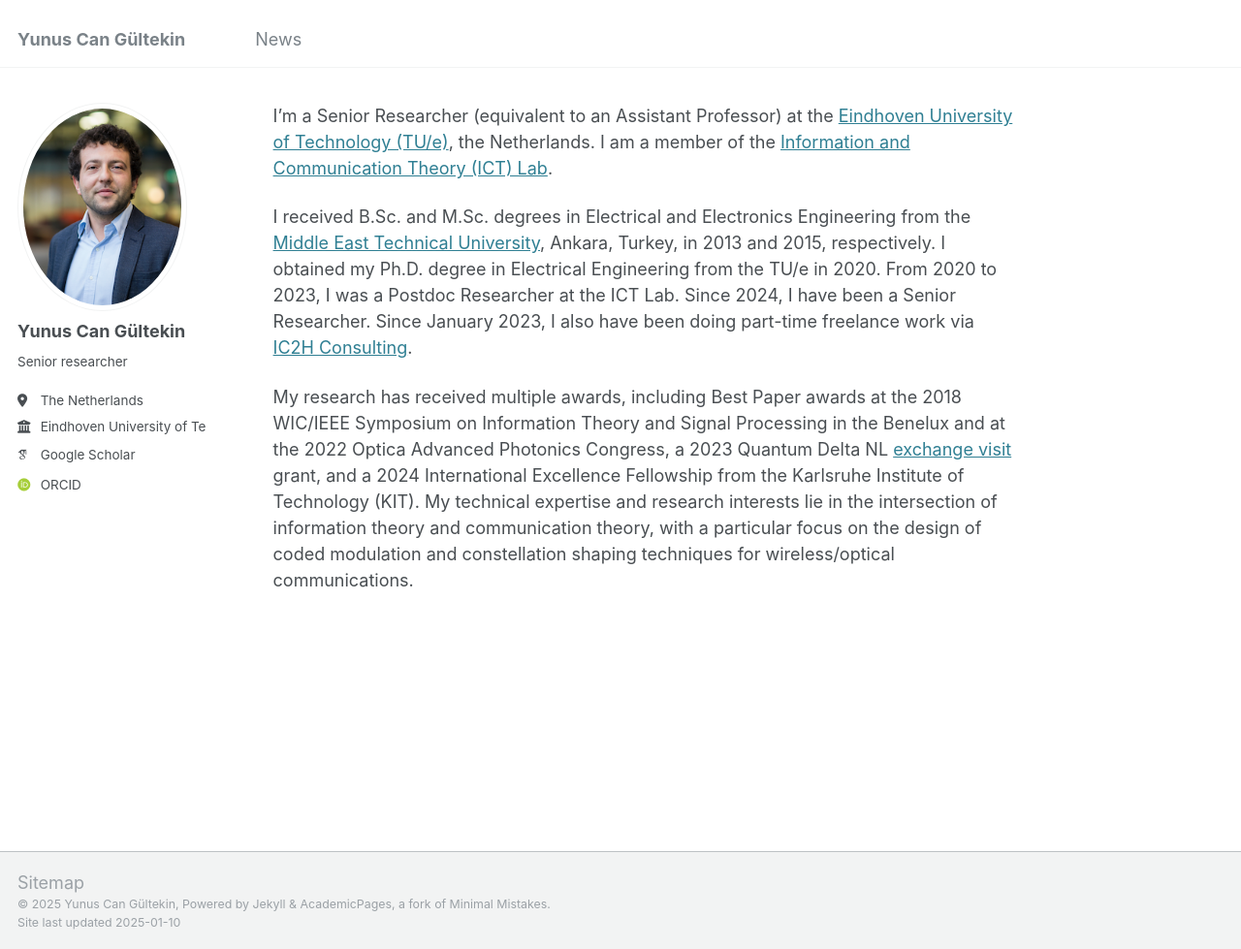
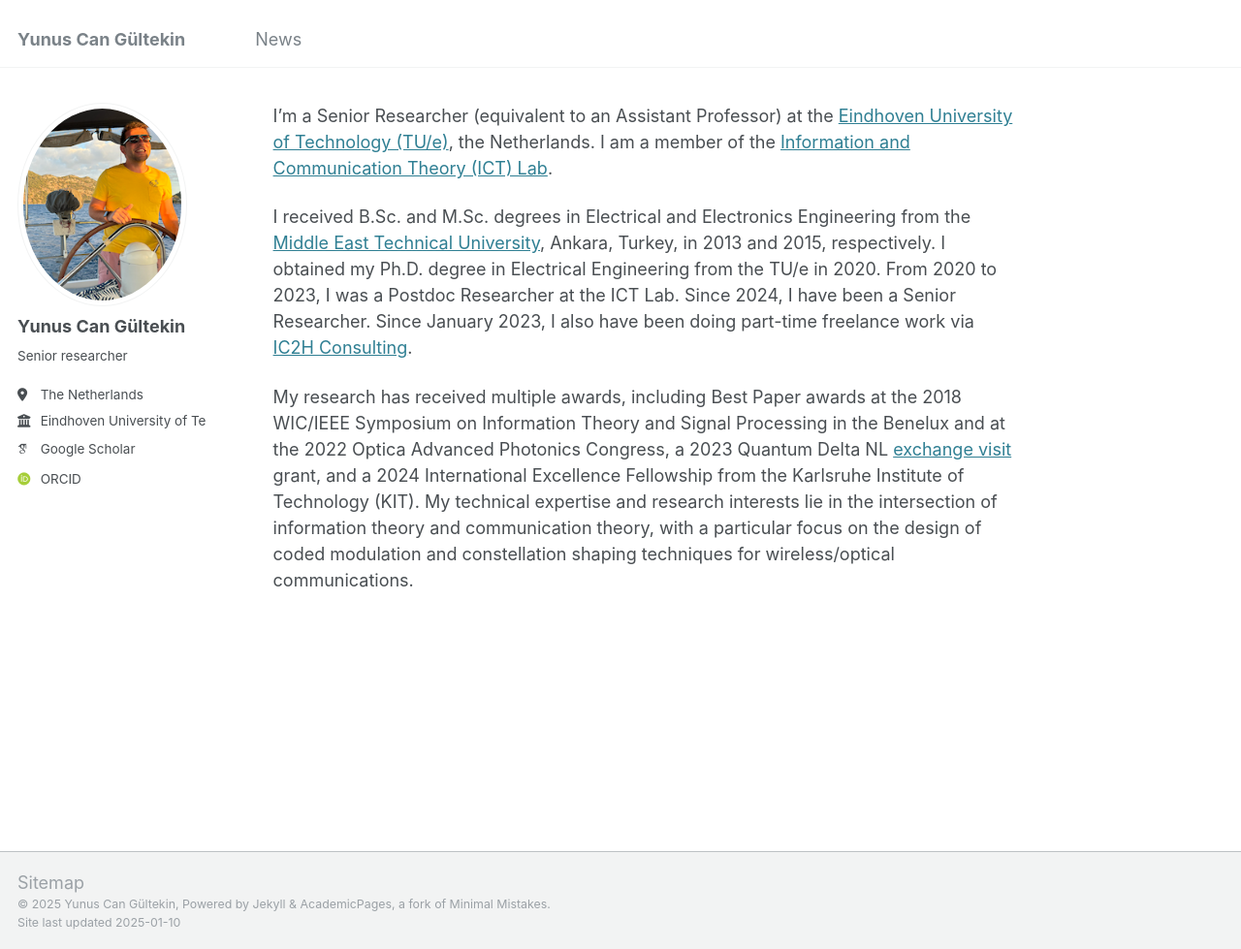
Before and after one commit to ycgultekin/ycgultekin.github.io, a Jekyll site: the page built from _pages/about.md, in a window 1280 px wide and 979 px high. Shown: the whole window at 97% size. Built offline with Jekyll 4.4.1, drawn with Linux system fonts in a browser that asks for light colours; some web fonts are replaced.

Commit message:
update profile pic

```diff
--- a/_config.yml
+++ b/_config.yml
@@ -21,7 +21,7 @@
 #               Additional customization can be done by editing /_includes/author-profile.html
 author:
   # Biographic information
-  avatar           : "profileycg.png"
+  avatar           : "profileycg2.png"
   name             : "Yunus Can Gültekin"
   pronouns         : # example: "she/her"
   bio              : "Senior researcher"
```
Also changed, not shown: images/profileycg2.png (added).
